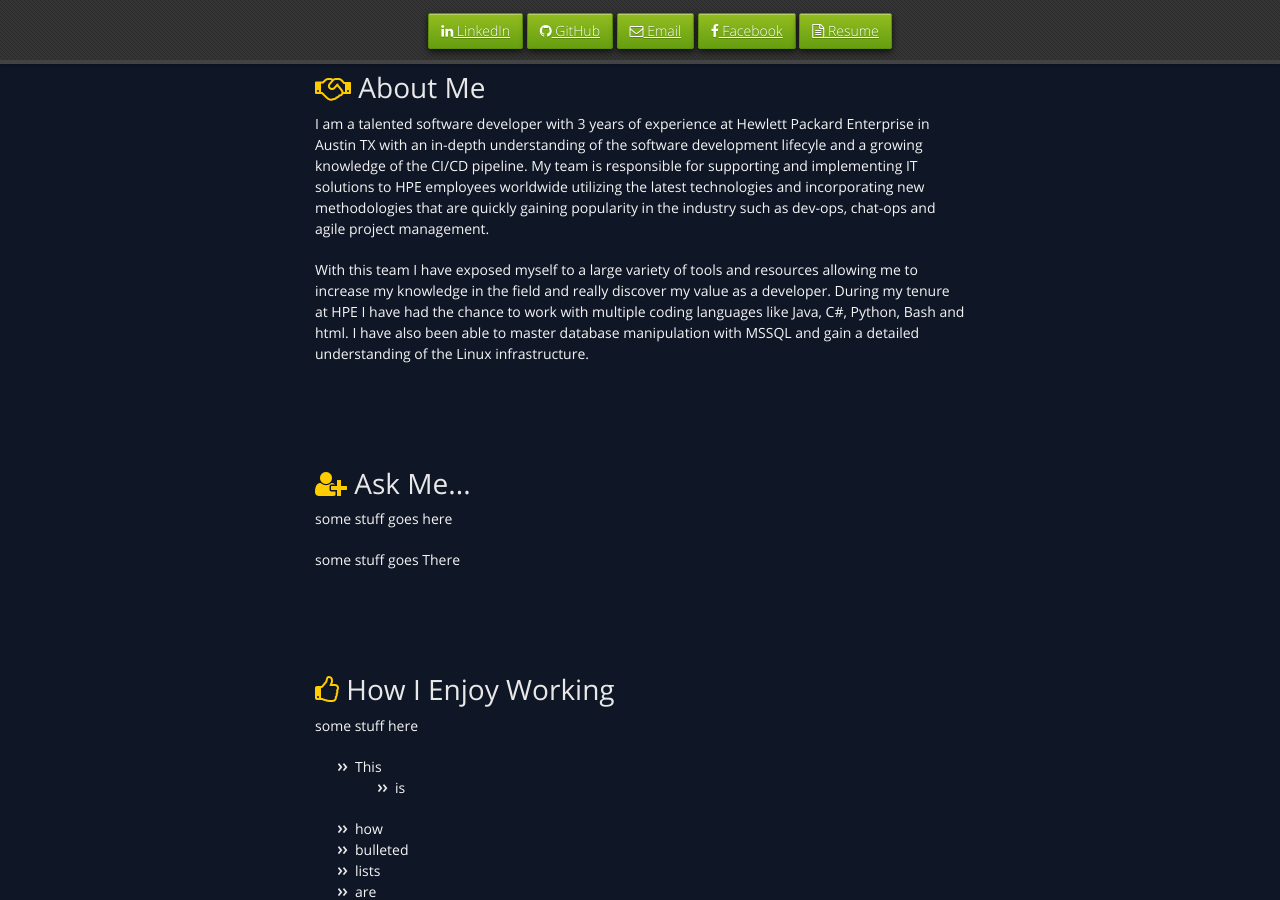
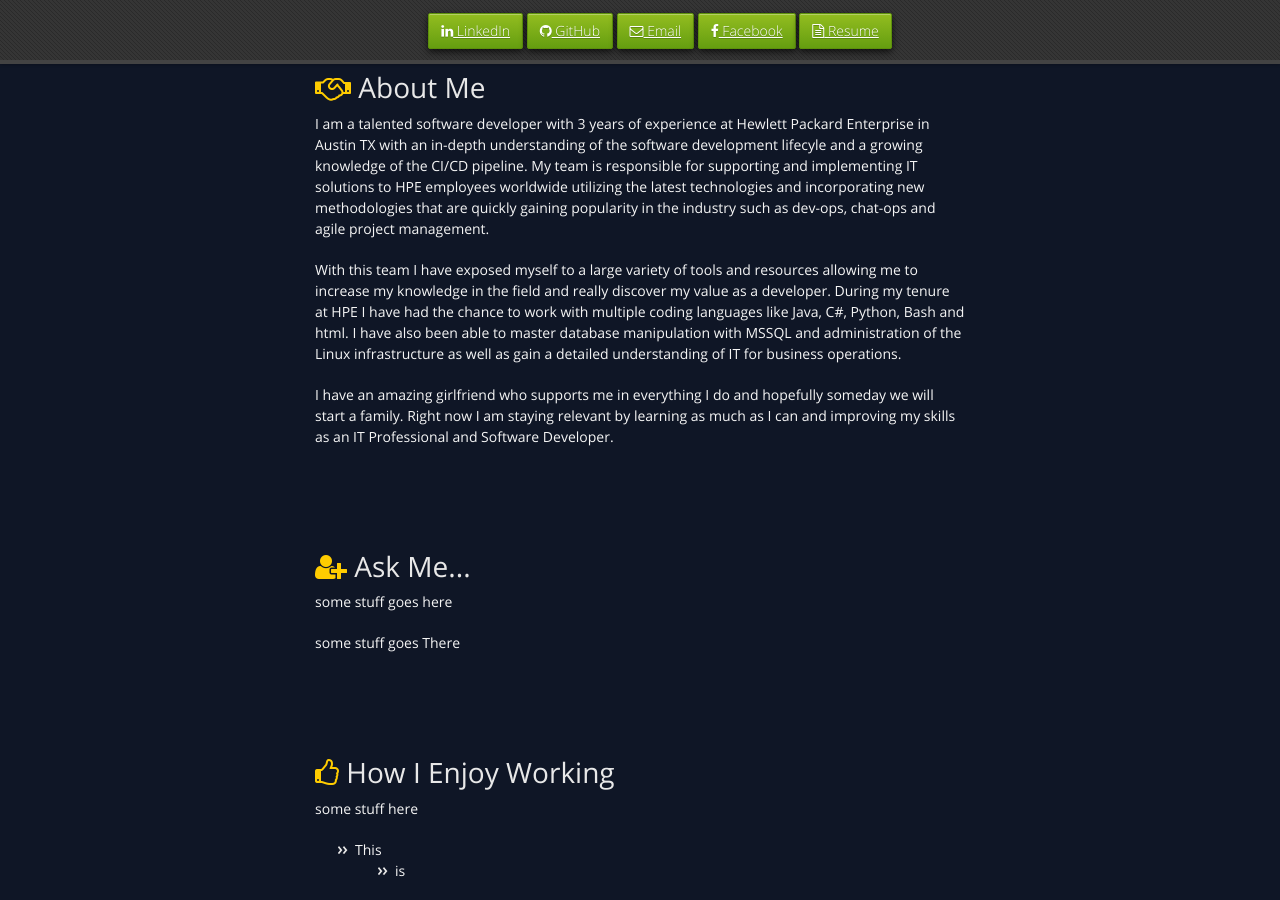
Before and after one commit to acouvion/acouvion.github.io, a Jekyll site: the page built from index.html, in a window 1280 px wide and 900 px high, scrolled down 592 px. Built offline with Jekyll 4.4.1, drawn with Linux system fonts in a browser that asks for light colours.

Commit message:
now we continue editting

```diff
--- a/index.html
+++ b/index.html
@@ -42,7 +42,8 @@ subtitle: myGithubPage
     <br>
     <h1><a id="About Me" class="anchor" href="#who-i-am" aria-hidden="true"><span aria-hidden="true" class="octicon octicon-link"></span><i class="fa fa-handshake-o" aria-hidden="true"></i></a> About Me</h1>
     <p>I am a talented software developer with 3 years of experience at Hewlett Packard Enterprise in Austin TX with an in-depth understanding of the software development lifecyle and a growing knowledge of the CI/CD pipeline. My team is responsible for supporting and implementing IT solutions to HPE employees worldwide utilizing the latest technologies and incorporating new methodologies that are quickly gaining popularity in the industry such as dev-ops, chat-ops and agile project management.</p>
-    <p>With this team I have exposed myself to a large variety of tools and resources allowing me to increase my knowledge in the field and really discover my value as a developer. During my tenure at HPE I have had the chance to work with multiple coding languages like Java, C#, Python, Bash and html. I have also been able to master database manipulation with MSSQL and gain a detailed understanding of the Linux infrastructure.</p>
+    <p>With this team I have exposed myself to a large variety of tools and resources allowing me to increase my knowledge in the field and really discover my value as a developer. During my tenure at HPE I have had the chance to work with multiple coding languages like Java, C#, Python, Bash and html. I have also been able to master database manipulation with MSSQL and administration of the Linux infrastructure as well as gain a detailed understanding of IT for business operations.</p>
+	<p>I have an amazing girlfriend who supports me in everything I do and hopefully someday we will start a family. Right now I am staying relevant by learning as much as I can and improving my skills as an IT Professional and Software Developer.</p>
 	<br>
     <br>
     <br>
```
